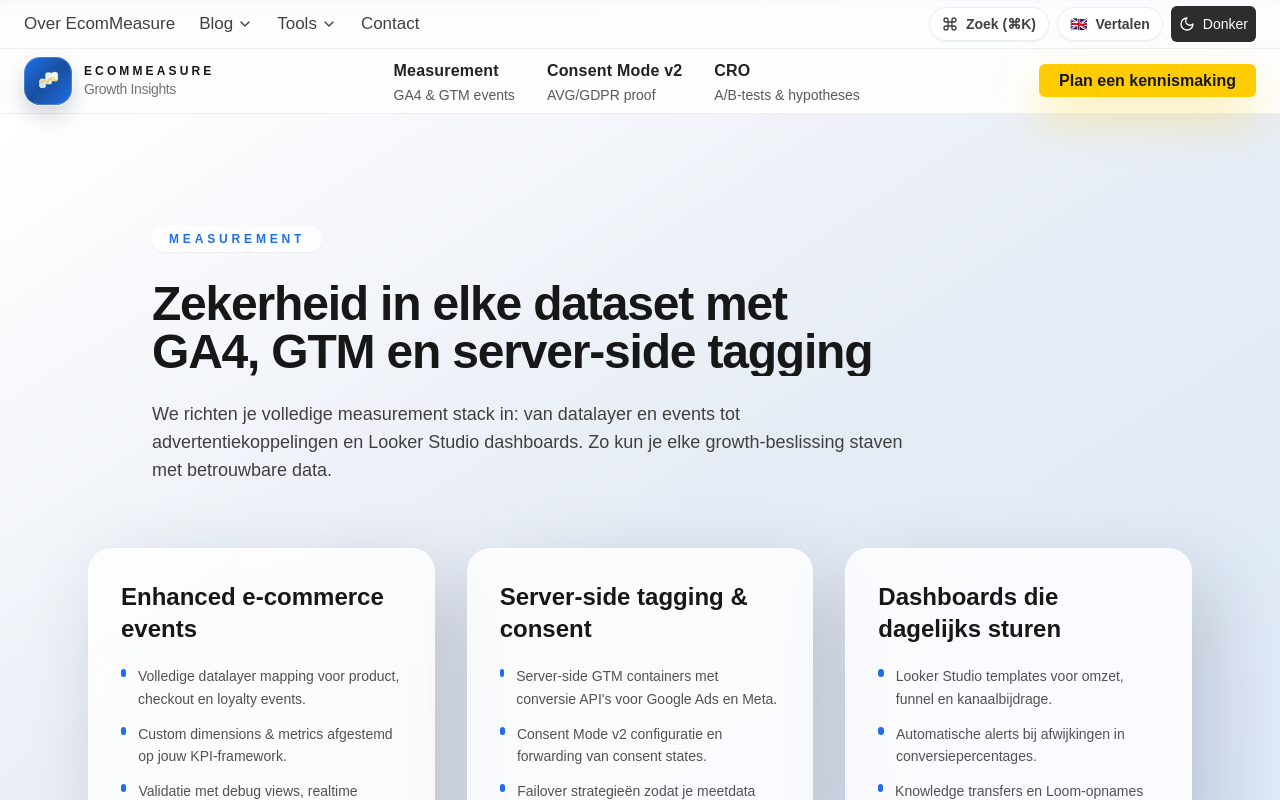
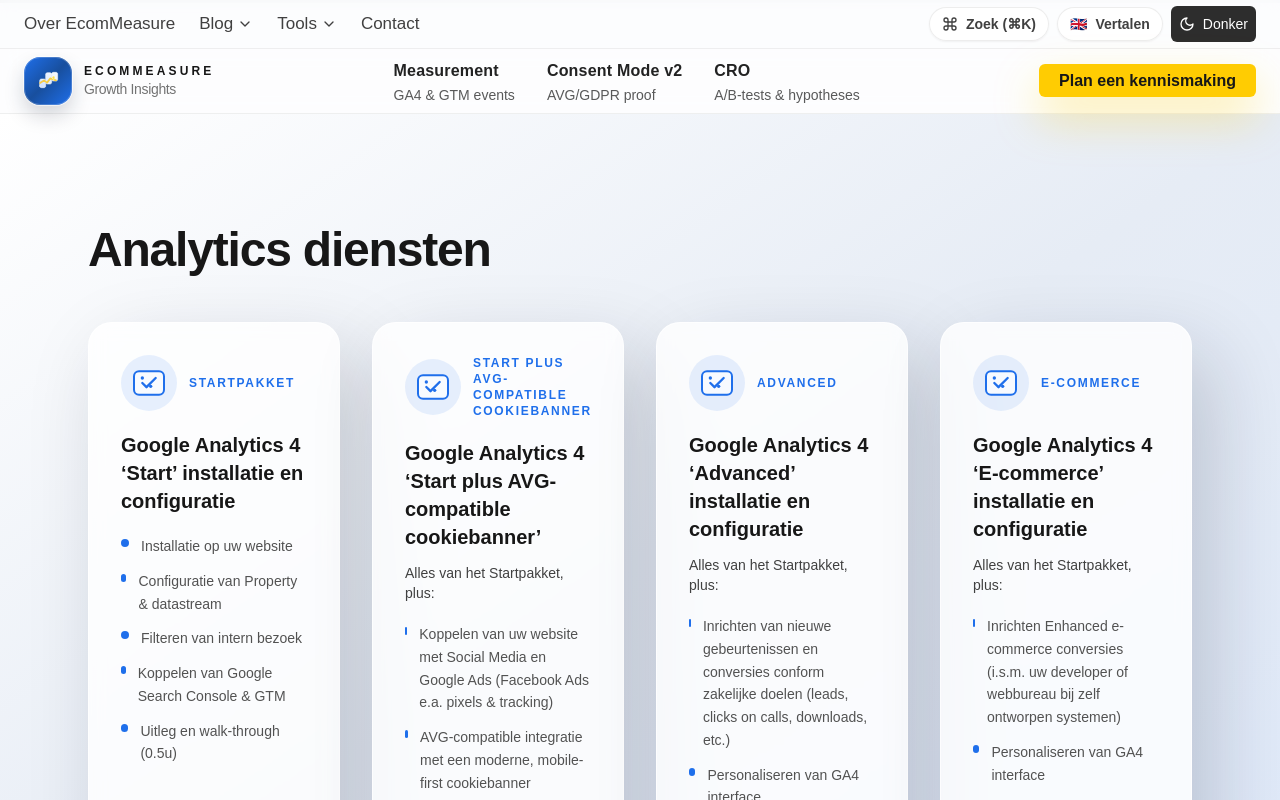
Before and after one commit to ProjectBibo/EcomMeasure3, a React (Vite) app: page /measurement in a window 1280 px wide. Shown: the top 800 px of the page. Built offline with nearby package versions, Linux system fonts and the light colour scheme.

Commit message:
Add new service sections for measurement and CRO pages

```diff
--- a/src/pages/Cro.jsx
+++ b/src/pages/Cro.jsx
@@ -3,161 +3,140 @@
 import SEO from "../components/SEO";
 import { useLanguage } from "../context/LanguageContext";
 
-const content = {
-  nl: {
-    seo: {
-      title: "CRO – A/B-tests & hypotheses voor continue groei",
-      description:
-        "Versnel experimentatie met onderzoek, hypotheses en development support die resultaat meetbaar maakt.",
-    },
-    hero: {
-      eyebrow: "CRO",
-      title: "Van inzichten naar bewezen impact met een strak experimentproces",
-      description:
-        "We combineren kwalitatief en kwantitatief onderzoek om hypotheses te bouwen die direct aansluiten op je KPI's. Daarna begeleiden we de volledige testcyclus tot en met implementatie.",
-    },
-    phases: [
-      {
-        title: "Onderzoek & analyse",
-        description:
-          "Customer journeys, analytics deep dives en user testing leggen fricties bloot. Elke bevinding wordt geprioriteerd op basis van impact en effort.",
-      },
-      {
-        title: "Hypotheses & design",
-        description:
-          "We formuleren hypotheses met duidelijke succesmetrics en vertalen die naar wireframes of prototypes die development-ready zijn.",
-      },
-      {
-        title: "Experimentatie & implementatie",
-        description:
-          "A/B-tests worden opgezet in jouw tooling. Na een winnende variant begeleiden we de technische implementatie en delen learnings met het team.",
-      },
+const services = [
+  {
+    title: "Kwalitatieve analyse middels UX Expert review",
+    bullets: [
+      "Inspectie én analyse van het gebruikersgemak door UX- en usability expert",
+      "9 universele UX-aandachtsgebieden",
+      "Totaalbeeld met ±150 checkpoints",
     ],
-    highlights: [
-      "Research library met herbruikbare inzichten en sessies.",
-      "Prioritering via PIE of ICE frameworks met transparante scoring.",
-      "Coaching van product owners en designers om sneller te leren.",
+    whatWeDo:
+      "We doorlopen de volledige experience en documenteren drempels, frictie en verbeterkansen met visuele voorbeelden.",
+    deliverable: "PDF + toelichting (bondig)",
+    price: "Prijs vanaf €860 (ex btw, afhankelijk van de website)",
+  },
+  {
+    title:
+      "Kwantitatieve Analyse naar groeidrivers en verbeterpunten (Google Analytics 4, Google Search e.a.)",
+    bullets: [
+      "Kwantitatieve analyse van gebruikers op je site",
+      "Aangevuld met eyetracking scans",
+      "Aangevuld met onderzoek en inzichten vanuit Google Analytics, Google Search",
     ],
+    whatWeDo:
+      "We combineren verkeers- en gedragsdata, heatmaps en eyetracking om patronen te vinden die conversie en engagement sturen.",
+    deliverable: "presentatie + actie/prioriteitenlijst (bondig)",
+    price: "Prijs vanaf €1400 (ex btw, afhankelijk van de website)",
   },
-  en: {
-    seo: {
-      title: "CRO – A/B testing & hypotheses for continuous growth",
-      description:
-        "Accelerate experimentation with research, hypotheses and delivery support that keeps impact measurable.",
-    },
-    hero: {
-      eyebrow: "CRO",
-      title: "From insight to proven impact with a focused experiment workflow",
-      description:
-        "We blend qualitative and quantitative research to craft hypotheses aligned to your KPIs. Then we guide the entire testing cycle through to implementation.",
-    },
-    phases: [
-      {
-        title: "Research & analysis",
-        description:
-          "Customer journeys, analytics deep dives and user testing expose friction. Each finding is prioritised on impact versus effort.",
-      },
-      {
-        title: "Hypotheses & design",
-        description:
-          "We create hypotheses with clear success metrics and translate them into wireframes or prototypes that are ready for development.",
-      },
-      {
-        title: "Experimentation & rollout",
-        description:
-          "A/B tests are launched in your tooling. After a winner we support the technical rollout and transfer learnings to your team.",
-      },
+  {
+    title: "User Testing van de gehele customer journey",
+    bullets: [
+      "Persoonlijk, maatwerk en genormeerd testplan met meetbare doelen",
+      "Tot 5 participanten, via mobile en desktop",
+      "Remote of on-site",
     ],
-    highlights: [
-      "Research library with reusable insights and sessions.",
-      "Prioritisation via PIE or ICE frameworks with transparent scoring.",
-      "Coaching for product owners and designers to accelerate learning.",
-    ],
+    whatWeDo:
+      "We ontwerpen scenario’s en modereren tests die zowel de emotionele als functionele journey vastleggen.",
+    deliverable: "presentatie + gedetailleerde lijst met acties en prioriteiten (bondig)",
+    price: "Prijs vanaf €2500 (ex btw, afhankelijk van de website)",
   },
-};
+];
+
+const icon = (
+  <svg
+    aria-hidden
+    className="h-10 w-10 text-brand-blue"
+    viewBox="0 0 48 48"
+    fill="none"
+    xmlns="http://www.w3.org/2000/svg"
+  >
+    <circle cx="24" cy="24" r="18" className="fill-white/70 stroke-current" strokeWidth="2.4" />
+    <path
+      d="M16 26c2.8 1.8 6 2.7 8 2.7 2 0 5.4-.9 8.2-2.7"
+      stroke="currentColor"
+      strokeWidth="2.6"
+      strokeLinecap="round"
+    />
+    <circle cx="18" cy="18" r="2" className="fill-current" />
+    <circle cx="30" cy="18" r="2" className="fill-current" />
+  </svg>
+);
 
 export default function Cro() {
   const shouldReduceMotion = useReducedMotion();
   const { language } = useLanguage();
-  const copy = content[language];
+  const seoTitle = language === "nl" ? "CRO – UX/CRO diensten" : "CRO – UX/CRO services";
+  const seoDescription =
+    language === "nl"
+      ? "Overzicht van UX expert reviews, kwantitatieve analyses en user testing trajecten."
+      : "Overview of UX expert reviews, quantitative analyses and user testing programs.";
 
   return (
     <>
-      <SEO title={copy.seo.title} description={copy.seo.description} />
+      <SEO title={seoTitle} description={seoDescription} />
       <div className="relative overflow-hidden bg-gradient-to-br from-white via-surface-soft to-brand-blue/10 pb-24 pt-28 dark:from-surface-dark dark:via-surface-dark/95 dark:to-brand-blue/20">
         <div className="glow-orb glow-orb--primary-soft right-0 top-10 h-[24rem] w-[24rem] opacity-60" aria-hidden />
         <div className="grain-overlay" aria-hidden />
-        <div className="relative mx-auto max-w-5xl px-6">
-          <motion.span
-            initial={shouldReduceMotion ? false : { opacity: 0, x: -20 }}
-            animate={shouldReduceMotion ? { opacity: 1 } : { opacity: 1, x: 0 }}
-            transition={shouldReduceMotion ? undefined : { duration: 0.6 }}
-            className="inline-flex items-center rounded-full border border-white/60 bg-white/80 px-4 py-1 text-xs font-semibold uppercase tracking-[0.32em] text-brand-blue shadow-sm backdrop-blur dark:border-white/10 dark:bg-white/10 dark:text-brand-blue"
+        <div className="relative mx-auto max-w-6xl px-6">
+          <motion.h1
+            initial={shouldReduceMotion ? false : { opacity: 0, y: 24 }}
+            animate={shouldReduceMotion ? { opacity: 1 } : { opacity: 1, y: 0 }}
+            transition={shouldReduceMotion ? undefined : { duration: 0.7 }}
+            className="text-4xl font-bold tracking-tight text-neutral-900 dark:text-white sm:text-5xl"
           >
-            {copy.hero.eyebrow}
-          </motion.span>
-          <motion.h1
-            initial={shouldReduceMotion ? false : { opacity: 0, y: 32 }}
-            animate={shouldReduceMotion ? { opacity: 1 } : { opacity: 1, y: 0 }}
-            transition={shouldReduceMotion ? undefined : { delay: 0.08, duration: 0.7 }}
-            className="mt-8 text-balance text-4xl font-bold tracking-tight text-neutral-900 dark:text-white sm:text-5xl"
-          >
-            {copy.hero.title}
+            UX/CRO diensten
           </motion.h1>
-          <motion.p
-            initial={shouldReduceMotion ? false : { opacity: 0, y: 20 }}
-            animate={shouldReduceMotion ? { opacity: 1 } : { opacity: 1, y: 0 }}
-            transition={shouldReduceMotion ? undefined : { delay: 0.18, duration: 0.7 }}
-            className="mt-6 max-w-3xl text-lg text-neutral-700 dark:text-gray-300"
-          >
-            {copy.hero.description}
-          </motion.p>
-        </div>
 
-        <div className="relative mx-auto mt-16 max-w-6xl px-6">
-          <div className="grid gap-8 md:grid-cols-3">
-            {copy.phases.map((phase, index) => (
+          <div className="mt-12 grid gap-8 sm:grid-cols-2 xl:grid-cols-3">
+            {services.map((service, index) => (
               <motion.article
-                key={phase.title}
-                initial={shouldReduceMotion ? false : { opacity: 0, y: 36 }}
+                key={service.title}
+                initial={shouldReduceMotion ? false : { opacity: 0, y: 30 }}
                 whileInView={shouldReduceMotion ? { opacity: 1 } : { opacity: 1, y: 0 }}
                 viewport={shouldReduceMotion ? undefined : { once: true }}
-                transition={shouldReduceMotion ? undefined : { delay: 0.12 * index, duration: 0.6 }}
-                className="group relative h-full overflow-hidden rounded-3xl border border-white/70 bg-white/80 p-8 shadow-[20px_30px_85px_rgba(15,23,42,0.18)] backdrop-blur dark:border-white/10 dark:bg-white/5 dark:shadow-[22px_34px_95px_rgba(2,6,23,0.55)]"
+                transition={shouldReduceMotion ? undefined : { delay: 0.1 * index, duration: 0.6 }}
+                className="group relative flex h-full flex-col rounded-3xl border border-white/70 bg-white/80 p-8 shadow-[20px_30px_90px_rgba(15,23,42,0.18)] backdrop-blur dark:border-white/10 dark:bg-white/5 dark:shadow-[22px_34px_100px_rgba(2,6,23,0.55)]"
               >
                 <div
                   aria-hidden
                   className="pointer-events-none absolute inset-0 rounded-3xl opacity-0 transition-opacity duration-500 group-hover:opacity-100"
                   style={{
                     boxShadow:
-                      "inset 3px 3px 10px rgba(255,255,255,0.5), inset -14px -16px 34px rgba(148,163,184,0.2)",
+                      "inset 4px 4px 12px rgba(255,255,255,0.5), inset -14px -18px 34px rgba(148,163,184,0.18)",
                   }}
                 />
-                <h2 className="text-2xl font-semibold text-neutral-900 dark:text-white">{phase.title}</h2>
-                <p className="mt-5 text-sm leading-relaxed text-neutral-600 dark:text-gray-300">{phase.description}</p>
+                <div className="relative flex items-center gap-3 text-sm font-semibold text-brand-blue">
+                  <span className="rounded-full bg-brand-blue/10 p-2 text-brand-blue">{icon}</span>
+                  <span className="uppercase tracking-[0.14em] text-xs">Dienst</span>
+                </div>
+
+                <h2 className="relative mt-5 text-xl font-semibold text-neutral-900 dark:text-white">
+                  {service.title}
+                </h2>
+
+                <ul className="relative mt-5 space-y-3 text-sm leading-relaxed text-neutral-600 dark:text-gray-300">
+                  {service.bullets.map((bullet) => (
+                    <li key={bullet} className="flex items-start gap-3">
+                      <span aria-hidden className="mt-1 h-2 w-2 rounded-full bg-brand-blue" />
+                      <span>{bullet}</span>
+                    </li>
+                  ))}
+                </ul>
+
+                <div className="relative mt-6 space-y-2 text-sm leading-relaxed text-neutral-700 dark:text-gray-200">
+                  <div className="font-semibold text-neutral-900 dark:text-white">Wat we doen:</div>
+                  <p>{service.whatWeDo}</p>
+                  <div className="pt-1 font-semibold text-neutral-900 dark:text-white">Jij ontvangt:</div>
+                  <p>{service.deliverable}</p>
+                </div>
+
+                <div className="relative mt-auto pt-6 text-base font-semibold text-neutral-900 dark:text-white">
+                  {service.price}
+                </div>
               </motion.article>
             ))}
           </div>
-
-          <motion.div
-            initial={shouldReduceMotion ? false : { opacity: 0, y: 36 }}
-            whileInView={shouldReduceMotion ? { opacity: 1 } : { opacity: 1, y: 0 }}
-            viewport={shouldReduceMotion ? undefined : { once: true }}
-            transition={shouldReduceMotion ? undefined : { delay: 0.1, duration: 0.6 }}
-            className="mt-16 rounded-3xl border border-white/70 bg-white/80 p-10 shadow-[26px_40px_110px_rgba(15,23,42,0.18)] backdrop-blur dark:border-white/10 dark:bg-white/5 dark:shadow-[26px_44px_120px_rgba(2,6,23,0.6)]"
-          >
-            <h2 className="text-2xl font-semibold text-neutral-900 dark:text-white">
-              {language === "nl" ? "Wat je ontvangt" : "What you get"}
-            </h2>
-            <ul className="mt-6 grid gap-4 text-sm leading-relaxed text-neutral-600 dark:text-gray-300 md:grid-cols-3">
-              {copy.highlights.map((item) => (
-                <li key={item} className="flex items-start gap-3">
-                  <span aria-hidden className="mt-1 h-2 w-2 rounded-full bg-brand-blue" />
-                  <span>{item}</span>
-                </li>
-              ))}
-            </ul>
-          </motion.div>
         </div>
       </div>
     </>
--- a/src/pages/Measurement.jsx
+++ b/src/pages/Measurement.jsx
@@ -3,141 +3,121 @@
 import SEO from "../components/SEO";
 import { useLanguage } from "../context/LanguageContext";
 
-const content = {
-  nl: {
-    seo: {
-      title: "Measurement – GA4 & GTM events voor e-commerce",
-      description:
-        "Bouw een schaalbare GA4 en GTM setup met server-side tagging, enhanced e-commerce events en dashboards die direct inzicht geven.",
-    },
-    hero: {
-      eyebrow: "Measurement",
-      title: "Zekerheid in elke dataset met GA4, GTM en server-side tagging",
-      description:
-        "We richten je volledige measurement stack in: van datalayer en events tot advertentiekoppelingen en Looker Studio dashboards. Zo kun je elke growth-beslissing staven met betrouwbare data.",
-    },
-    sections: [
+const services = [
   {
-        title: "Enhanced e-commerce events",
+    label: "Startpakket",
+    title: "Google Analytics 4 ‘Start’ installatie en configuratie",
     bullets: [
-          "Volledige datalayer mapping voor product, checkout en loyalty events.",
-          "Custom dimensions & metrics afgestemd op jouw KPI-framework.",
-          "Validatie met debug views, realtime dashboards en QA-scripts.",
+      "Installatie op uw website",
+      "Configuratie van Property & datastream",
+      "Filteren van intern bezoek",
+      "Koppelen van Google Search Console & GTM",
+      "Uitleg en walk-through (0.5u)",
     ],
+    price: "Vanaf €220 (ex btw)",
   },
   {
-        title: "Server-side tagging & consent",
+    label: "Start plus AVG-compatible cookiebanner",
+    title: "Google Analytics 4 ‘Start plus AVG-compatible cookiebanner’",
+    subcopy: "Alles van het Startpakket, plus:",
     bullets: [
-          "Server-side GTM containers met conversie API's voor Google Ads en Meta.",
-          "Consent Mode v2 configuratie en forwarding van consent states.",
-          "Failover strategieën zodat je meetdata robuust blijft bij uitval.",
+      "Koppelen van uw website met Social Media en Google Ads (Facebook Ads e.a. pixels & tracking)",
+      "AVG-compatible integratie met een moderne, mobile-first cookiebanner",
     ],
+    price: "Vanaf €440 (ex btw)",
   },
   {
-        title: "Dashboards die dagelijks sturen",
+    label: "Advanced",
+    title: "Google Analytics 4 ‘Advanced’ installatie en configuratie",
+    subcopy: "Alles van het Startpakket, plus:",
     bullets: [
-          "Looker Studio templates voor omzet, funnel en kanaalbijdrage.",
-          "Automatische alerts bij afwijkingen in conversiepercentages.",
-          "Knowledge transfers en Loom-opnames zodat teams zelfstandig blijven.",
+      "Inrichten van nieuwe gebeurtenissen en conversies conform zakelijke doelen (leads, clicks on calls, downloads, etc.)",
+      "Personaliseren van GA4 interface",
     ],
-      },
-    ],
-  },
-  en: {
-    seo: {
-      title: "Measurement – GA4 & GTM events for commerce teams",
-      description:
-        "Set up a scalable GA4 and GTM foundation with server-side tagging, enhanced e-commerce events and dashboards that drive decisions.",
-    },
-    hero: {
-      eyebrow: "Measurement",
-      title: "Confidence in every dataset with GA4, GTM and server-side tagging",
-      description:
-        "We design your complete measurement stack: datalayer, events, ad platform connections and Looker Studio dashboards. Every growth decision is backed by reliable insights.",
-    },
-    sections: [
-      {
-        title: "Enhanced e-commerce events",
-        bullets: [
-          "Full datalayer mapping for product, checkout and loyalty events.",
-          "Custom dimensions & metrics aligned with your KPI framework.",
-          "Validation through debug views, realtime dashboards and QA scripts.",
-        ],
+    price: "Vanaf €440 (ex btw)",
   },
   {
-        title: "Server-side tagging & consent",
+    label: "E-commerce",
+    title: "Google Analytics 4 ‘E-commerce’ installatie en configuratie",
+    subcopy: "Alles van het Startpakket, plus:",
     bullets: [
-          "Server-side GTM with conversion APIs for Google Ads and Meta.",
-          "Consent Mode v2 configuration and consent state forwarding.",
-          "Failover strategies that keep your data resilient when outages happen.",
+      "Inrichten Enhanced e-commerce conversies (i.s.m. uw developer of webbureau bij zelf ontworpen systemen)",
+      "Personaliseren van GA4 interface",
     ],
+    price: "Vanaf €880 (ex btw)",
   },
-      {
-        title: "Dashboards that guide daily decisions",
-        bullets: [
-          "Looker Studio templates for revenue, funnel and channel contribution.",
-          "Automated alerts when conversion metrics deviate.",
-          "Knowledge transfers and Loom walkthroughs to keep teams autonomous.",
-        ],
-      },
-    ],
-  },
-};
+];
+
+const icon = (
+  <svg
+    aria-hidden
+    className="h-10 w-10 text-brand-blue"
+    viewBox="0 0 48 48"
+    fill="none"
+    xmlns="http://www.w3.org/2000/svg"
+  >
+    <rect
+      x="6"
+      y="10"
+      width="36"
+      height="28"
+      rx="6"
+      className="fill-white/70 stroke-current"
+      strokeWidth="2.4"
+    />
+    <path
+      d="M16 24L21 29L32 18"
+      stroke="currentColor"
+      strokeWidth="2.8"
+      strokeLinecap="round"
+      strokeLinejoin="round"
+    />
+    <circle cx="16" cy="18" r="2" className="fill-current" />
+    <circle cx="26" cy="28" r="2" className="fill-current" />
+  </svg>
+);
 
 export default function Measurement() {
   const shouldReduceMotion = useReducedMotion();
   const { language } = useLanguage();
-  const copy = content[language];
+  const seoTitle =
+    language === "nl"
+      ? "Measurement – Analytics diensten"
+      : "Measurement – Analytics services";
+  const seoDescription =
+    language === "nl"
+      ? "Overzicht van onze GA4 installaties, cookiebanners en e-commerce configuraties."
+      : "Overview of our GA4 setups, cookie banner support and e-commerce configurations.";
 
   return (
     <>
-      <SEO title={copy.seo.title} description={copy.seo.description} />
+      <SEO title={seoTitle} description={seoDescription} />
       <main
         role="main"
-        aria-labelledby="measurement-hero-title"
+        aria-labelledby="analytics-services-title"
         className="relative overflow-hidden bg-gradient-to-br from-white via-surface-soft to-brand-blue/10 pb-24 pt-28 dark:from-surface-dark dark:via-surface-dark/95 dark:to-brand-blue/20"
       >
         <div className="grain-overlay" aria-hidden />
-        <div className="relative mx-auto max-w-5xl px-6 vt-hero-visual">
-          <motion.span
-            initial={shouldReduceMotion ? false : { opacity: 0, y: -16 }}
-            animate={shouldReduceMotion ? { opacity: 1 } : { opacity: 1, y: 0 }}
-            transition={shouldReduceMotion ? undefined : { duration: 0.6 }}
-            className="inline-flex items-center rounded-full border border-white/70 bg-white/80 px-4 py-1 text-xs font-semibold uppercase tracking-[0.32em] text-brand-blue shadow-sm backdrop-blur dark:border-white/10 dark:bg-white/10 dark:text-brand-teal"
-          >
-            {copy.hero.eyebrow}
-          </motion.span>
+        <div className="relative mx-auto max-w-6xl px-6">
           <motion.h1
-            initial={shouldReduceMotion ? false : { opacity: 0, y: 36 }}
-            animate={shouldReduceMotion ? { opacity: 1 } : { opacity: 1, y: 0 }}
-            transition={shouldReduceMotion ? undefined : { delay: 0.1, duration: 0.7 }}
-            id="measurement-hero-title"
-            className="mt-7 text-balance text-4xl font-bold tracking-tight text-neutral-900 dark:text-white sm:text-5xl vt-hero-title focus:outline-none"
-            data-focus-target
-            tabIndex={-1}
-          >
-            {copy.hero.title}
-          </motion.h1>
-          <motion.p
             initial={shouldReduceMotion ? false : { opacity: 0, y: 24 }}
             animate={shouldReduceMotion ? { opacity: 1 } : { opacity: 1, y: 0 }}
-            transition={shouldReduceMotion ? undefined : { delay: 0.18, duration: 0.7 }}
-            className="mt-6 max-w-3xl text-lg text-neutral-700 dark:text-gray-300"
+            transition={shouldReduceMotion ? undefined : { duration: 0.7 }}
+            id="analytics-services-title"
+            className="text-4xl font-bold tracking-tight text-neutral-900 dark:text-white sm:text-5xl"
           >
-            {copy.hero.description}
-          </motion.p>
-        </div>
+            Analytics diensten
+          </motion.h1>
 
-        <div className="relative mx-auto mt-16 max-w-6xl px-6">
-          <div className="grid gap-8 md:grid-cols-3">
-            {copy.sections.map((section, index) => (
+          <div className="mt-12 grid gap-8 sm:grid-cols-2 xl:grid-cols-4">
+            {services.map((service, index) => (
               <motion.article
-                key={section.title}
+                key={service.title}
                 initial={shouldReduceMotion ? false : { opacity: 0, y: 30 }}
                 whileInView={shouldReduceMotion ? { opacity: 1 } : { opacity: 1, y: 0 }}
                 viewport={shouldReduceMotion ? undefined : { once: true }}
-                transition={shouldReduceMotion ? undefined : { delay: 0.12 * index, duration: 0.55 }}
-                className="group relative h-full overflow-hidden rounded-3xl border border-white/70 bg-white/80 p-8 shadow-[20px_30px_80px_rgba(15,23,42,0.18)] backdrop-blur dark:border-white/10 dark:bg-white/5 dark:shadow-[22px_34px_90px_rgba(2,6,23,0.6)]"
+                transition={shouldReduceMotion ? undefined : { delay: 0.08 * index, duration: 0.55 }}
+                className="group relative flex h-full flex-col rounded-3xl border border-white/70 bg-white/80 p-8 shadow-[20px_30px_80px_rgba(15,23,42,0.18)] backdrop-blur dark:border-white/10 dark:bg-white/5 dark:shadow-[22px_34px_90px_rgba(2,6,23,0.6)]"
               >
                 <div
                   aria-hidden
@@ -147,15 +127,33 @@
                       "inset 4px 4px 12px rgba(255,255,255,0.5), inset -14px -18px 34px rgba(148,163,184,0.18)",
                   }}
                 />
-                <h2 className="text-2xl font-semibold text-neutral-900 dark:text-white">{section.title}</h2>
-                <ul className="mt-5 space-y-3 text-sm leading-relaxed text-neutral-600 dark:text-gray-300">
-                  {section.bullets.map((bullet) => (
+                <div className="relative flex items-center gap-3 text-sm font-semibold text-brand-blue">
+                  <span className="rounded-full bg-brand-blue/10 p-2 text-brand-blue">{icon}</span>
+                  <span className="uppercase tracking-[0.14em] text-xs">{service.label}</span>
+                </div>
+
+                <h2 className="relative mt-5 text-xl font-semibold text-neutral-900 dark:text-white">
+                  {service.title}
+                </h2>
+
+                {service.subcopy && (
+                  <p className="relative mt-3 text-sm font-medium text-neutral-700 dark:text-gray-200">
+                    {service.subcopy}
+                  </p>
+                )}
+
+                <ul className="relative mt-5 space-y-3 text-sm leading-relaxed text-neutral-600 dark:text-gray-300">
+                  {service.bullets.map((bullet) => (
                     <li key={bullet} className="flex items-start gap-3">
                       <span aria-hidden className="mt-1 h-2 w-2 rounded-full bg-brand-blue" />
                       <span>{bullet}</span>
                     </li>
                   ))}
                 </ul>
+
+                <div className="relative mt-6 pt-4 text-base font-semibold text-neutral-900 dark:text-white">
+                  {service.price}
+                </div>
               </motion.article>
             ))}
           </div>
```
Lines whose indentation alone changed are shown as unchanged.
